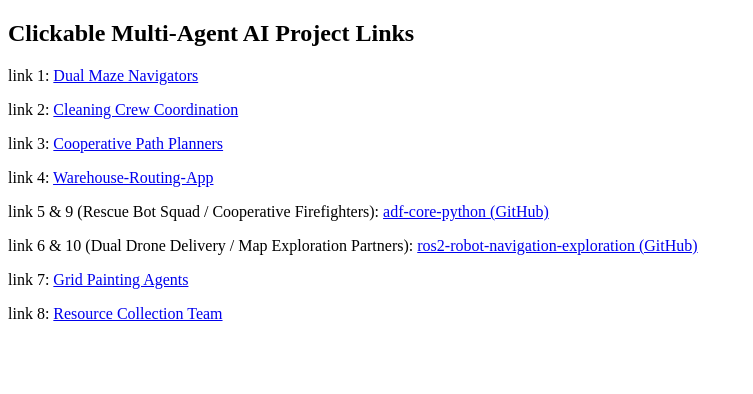
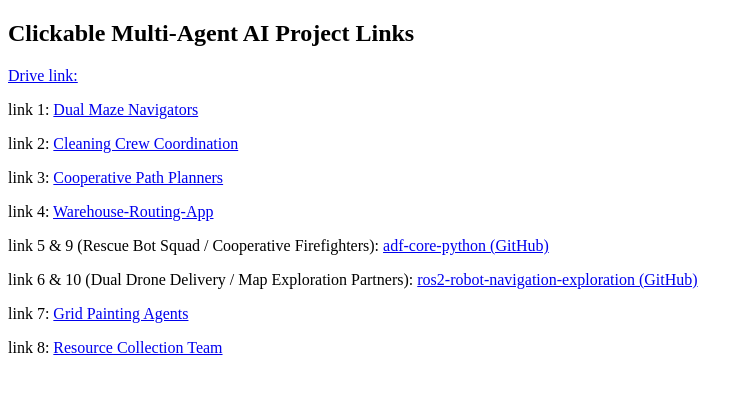
Before and after one commit to Sahil1024-git/AI-hackathon-2025-, a plain HTML site: page index.html in a window 1280 px wide. Shown: the whole page, without its empty margins (0-753 px from the left). Drawn offline with Linux system fonts and the light colour scheme.

Commit message:
Add Google Drive link to project resources
Added a drive link to the project resources.

```diff
--- a/index.html
+++ b/index.html
@@ -7,6 +7,12 @@
     </head>
     <body>
         <h2>Clickable Multi-Agent AI Project Links</h2>
+        <p>
+
+            <a href="https://drive.google.com/drive/folders/18YctFHqqPNqWLEzkT6ZwylZ7rProrumh?usp=sharing" target="_blank">
+                  Drive link:
+            </a>
+        <p>
 
         <p>
             link 1:
```
